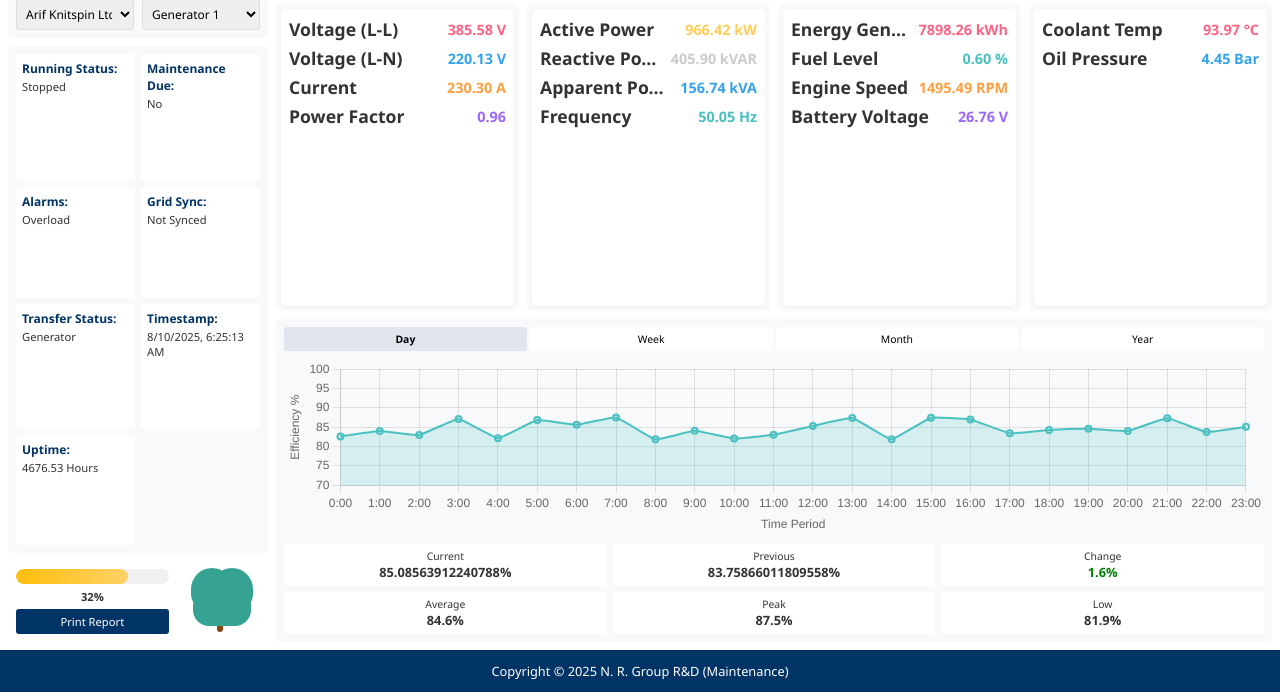
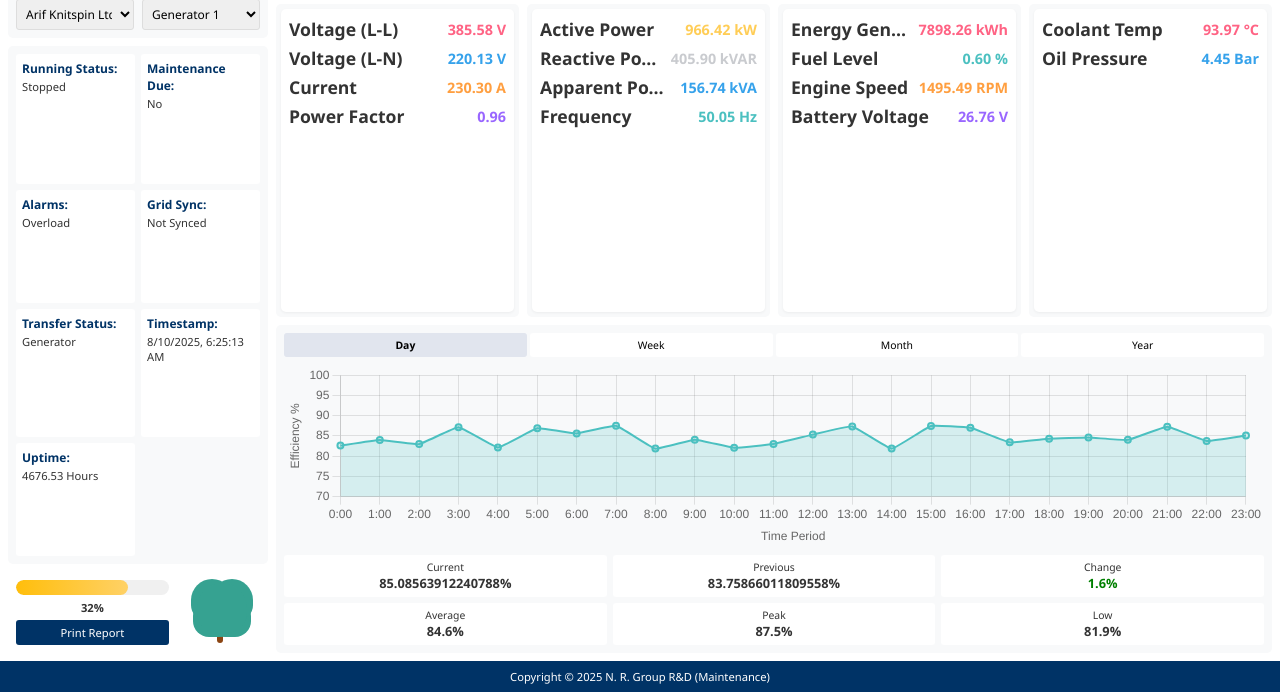
Before and after one commit to NRG-cse/power_plant_dashboard, a plain HTML site: page index.html in a window 1280 px wide. Shown: the part 108-800 px from the top of the page. Drawn offline with nearby package versions, Linux system fonts and the light colour scheme.

Commit message:
some-changes

```diff
--- a/styles.css
+++ b/styles.css
@@ -389,20 +389,6 @@ footer {
   flex-shrink: 0;
 }
 
-/* Updated footer styles */
-footer {
-  background: var(--primary);
-  color: white;
-  text-align: center;
-  padding: 12px 8px;
-  font-size: 0.8rem;
-  flex-shrink: 0;
-  position: sticky;
-  bottom: 0;
-  z-index: 100;
-  width: 100%;
-}
-
 @media (max-width: 1200px) {
   main {
     flex-direction: column;
```
